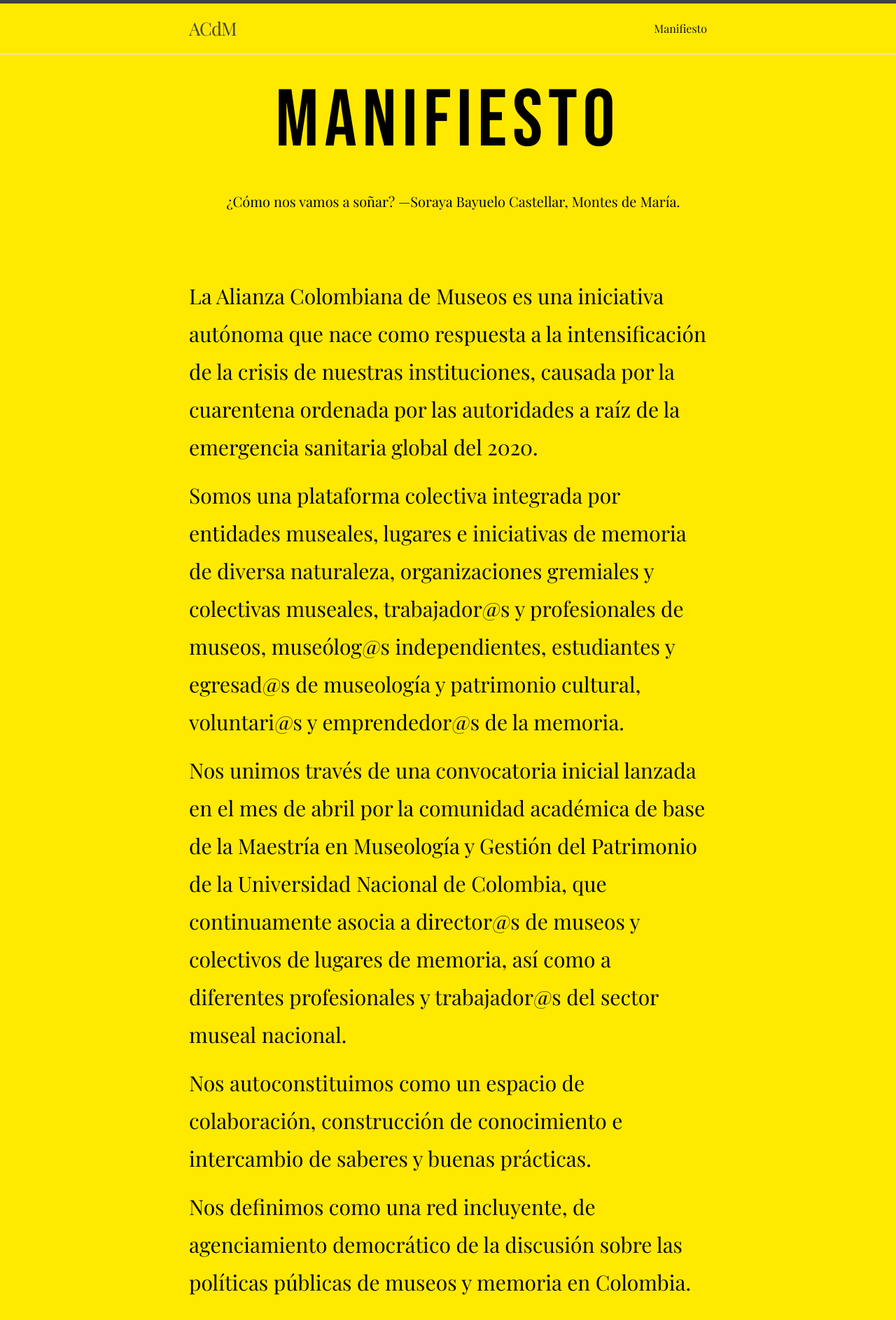
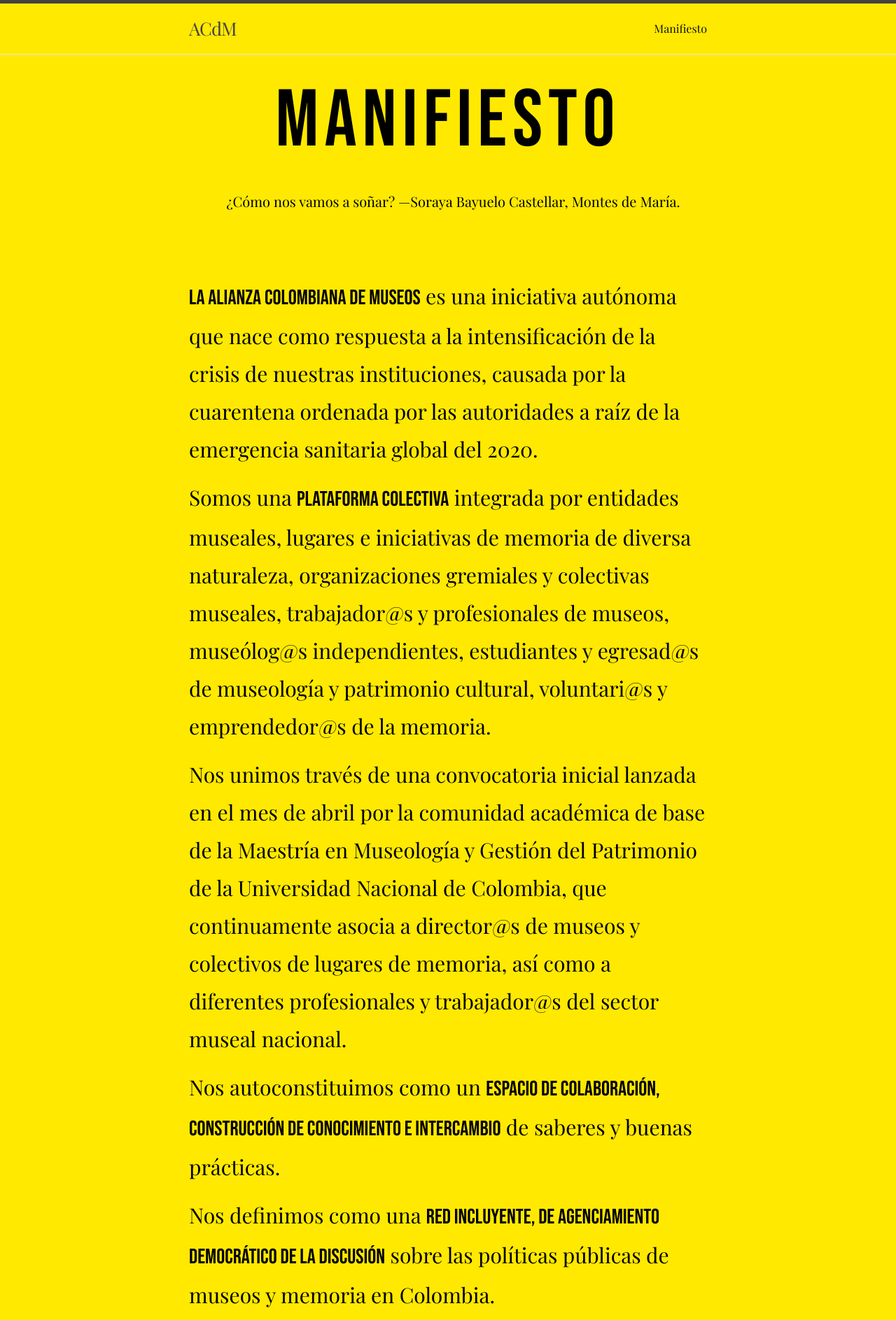
Before and after one commit to alianzacolombianademuseos/paginaweb, a Jekyll site: the page built from paginas/manifiesto.md, in a window 1280 px wide. Shown: the top 1887 px of the page at 70% size. Built offline with Jekyll 4.4.1, drawn with Linux system fonts in a browser that asks for light colours; some of the changed text lies outside the part shown.

Commit message:
ajustes estilo manifiesto

```diff
--- a/assets/css/manifiesto.css
+++ b/assets/css/manifiesto.css
@@ -23,6 +23,21 @@
     font-size: 30px;
     line-height: 1.8;
 }
+article em {
+    font-family: 'Bebas Neue', cursive;
+    text-transform: uppercase;
+    font-style: initial;
+}
+article hr {
+    border: 0;
+    text-align: center;
+    letter-spacing: 10px;
+    font-size: 23px;
+}
+
+article hr:before {
+    content: "***";
+}
 
 .footer-col-wrapper{
     color: #000000;
```
Also changed, not shown: paginas/manifiesto.md (+19 -13 lines).
